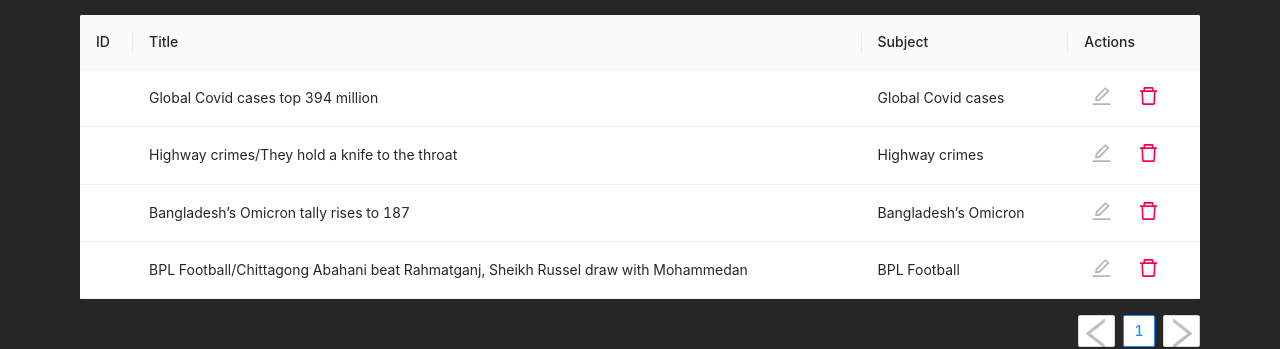
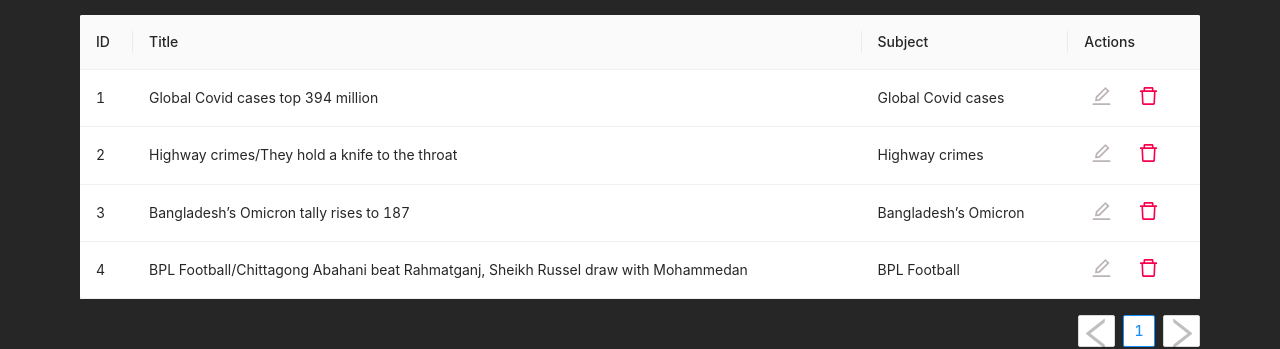
Before and after one commit to subarnasabirah/personal-website-demo, a React (Create React App) app: page /blog in a window 1280 px wide. Shown: the part 179-528 px from the top of the page. Built offline with nearby package versions, Linux system fonts and the light colour scheme.

Commit message:
fix: solve blog edit bug

```diff
--- a/src/pages/Blog.js
+++ b/src/pages/Blog.js
@@ -1,5 +1,5 @@
 import { DeleteOutlined, EditOutlined } from '@ant-design/icons';
-import { Button, Modal, Table } from 'antd';
+import { Button, Input, Modal, Table } from 'antd';
 import 'antd/dist/antd.css';
 import React, { useState } from 'react';
 import './blog.css';
@@ -9,21 +9,25 @@ export default function Blog() {
     const [editingPost, setEditingPost] = useState(null);
     const [dataSource, setDataSource] = useState([
         {
+            id: 1,
             key: 1,
             title: 'Global Covid cases top 394 million',
             subject: 'Global Covid cases'
         },
-          {
-           key: 2,
+        {
+            id: 2,
+            key: 2,
             title: 'Highway crimes/They hold a knife to the throat',
             subject: 'Highway crimes'
         },
-            {
-           key: 3,
+        {
+            id: 3,
+            key: 3,
             title: 'Bangladesh’s Omicron tally rises to 187',
             subject: 'Bangladesh’s Omicron'
         },
         {
+             id: 4,
             key: 4,
             title: 'BPL Football/Chittagong Abahani beat Rahmatganj, Sheikh Russel draw with Mohammedan',
             subject: 'BPL Football'
@@ -105,18 +109,18 @@ export default function Blog() {
                                 if (post.id === editingPost.id) {
                                     return editingPost
                                 }
-                            return post
+                                return post
                             })
                         )
                          resetEditing();
                     }}
                 >
-                    {/* <Input value={editingPost?.title} onChange={(e) => {
-                        setEditingPost((pre) => { ...pre, title: e.target.value });
+                    <Input value={editingPost?.title} onChange={(e) => {
+                        setEditingPost({ ...editingPost, title: e.target.value });
                     }} />
                     <Input value={editingPost?.subject} onChange={(e) => {
-                        setEditingPost((pre) => { ...pre, subject: e.target.value });
-                    }} /> */}
+                        setEditingPost({ ...editingPost, subject: e.target.value });
+                    }} />
 
 
                 </Modal>
```
